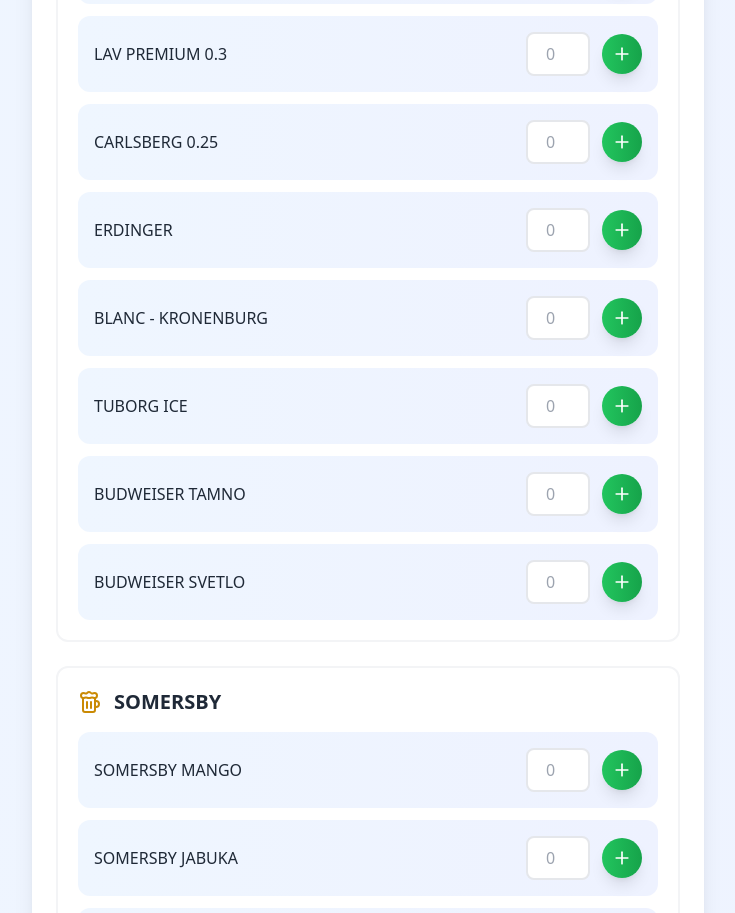
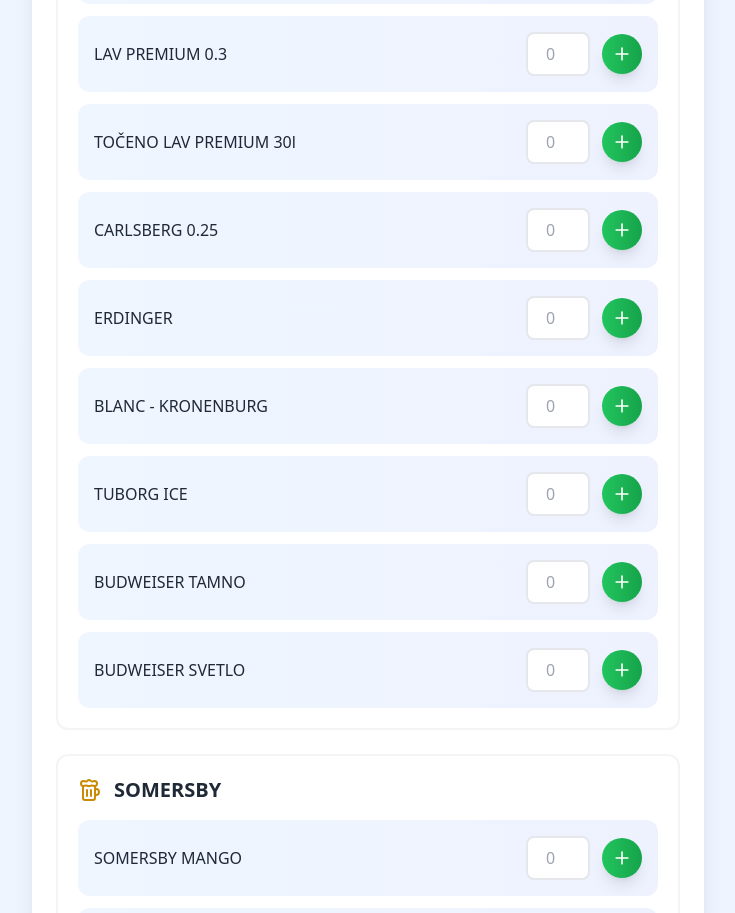
Before and after one commit to AquaPirot/nabavka-aqua, a Next.js app: page / in a window 1280 px wide. Shown: the part 3500-4413 px from the top of the page, without its empty margins (272-1007 px from the left). Built offline with nearby package versions, Linux system fonts and the light colour scheme.

Commit message:
Update index.js

```diff
--- a/pages/index.js
+++ b/pages/index.js
@@ -61,6 +61,7 @@ export default function Home() {
     'PIVA': [
       { name: 'TUBORG 0.3', unit: 'kom', noVariant: true },
       { name: 'LAV PREMIUM 0.3', unit: 'kom', noVariant: true },
+      { name: 'TOČENO LAV PREMIUM 30l', unit: 'kom', noVariant: true },
       { name: 'CARLSBERG 0.25', unit: 'kom', noVariant: true },
       { name: 'ERDINGER', unit: 'kom', noVariant: true },
       { name: 'BLANC - KRONENBURG', unit: 'kom', noVariant: true },
```
